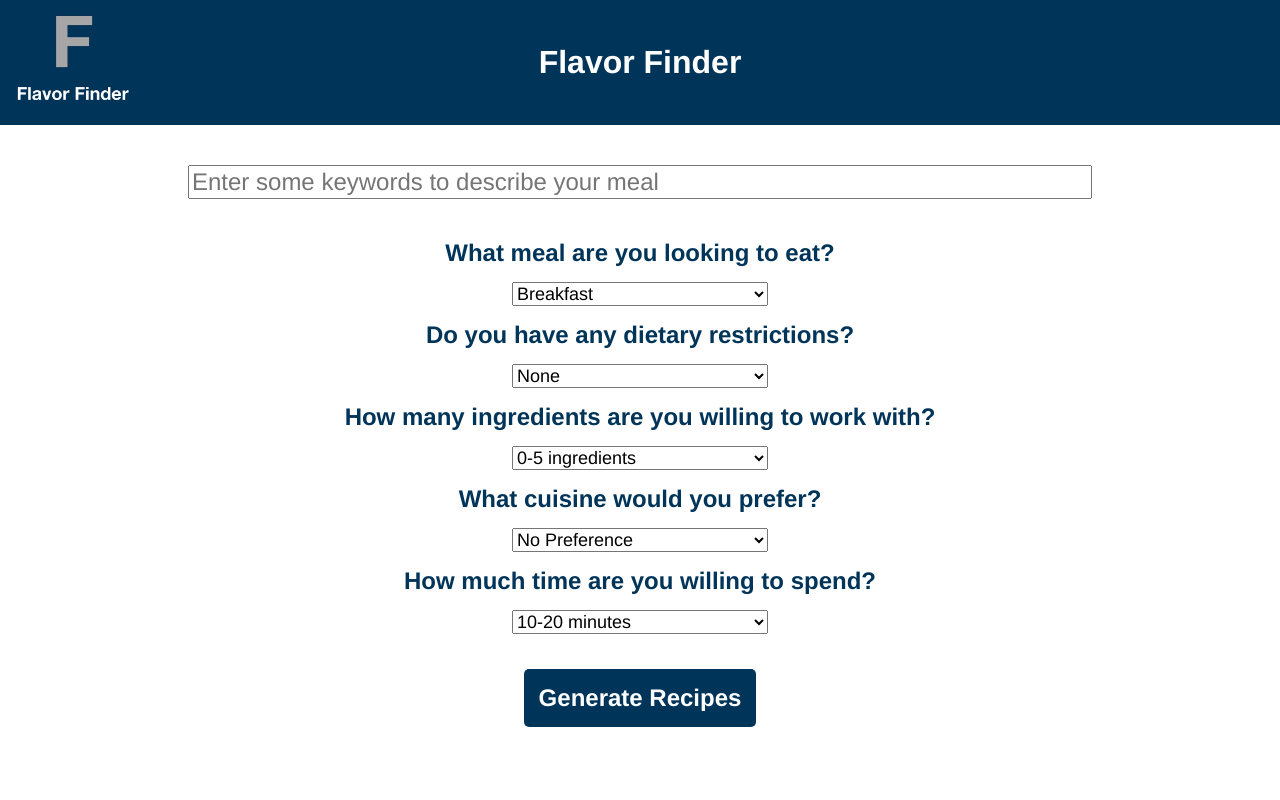
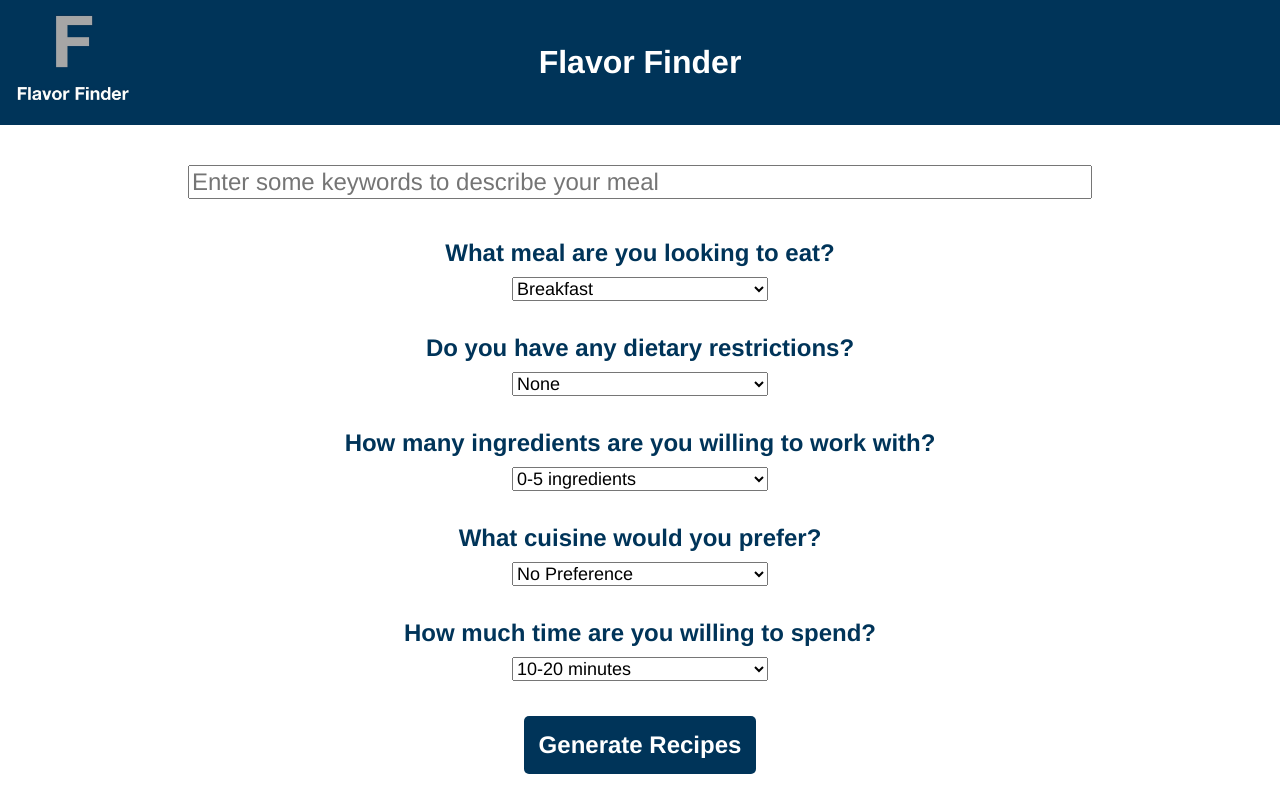
Before and after one commit to kushSharma924/meal-planner-app, a React (Create React App) app: page / in a window 1280 px wide. Built offline with nearby package versions, Linux system fonts and the light colour scheme.

Commit message:
button/drop-downs now clickable, fixed drop down spacing, compiler warnings resolved

```diff
--- a/src/components/Home.js
+++ b/src/components/Home.js
@@ -14,10 +14,10 @@ const Home = () => {
 
     const handleClick = () => {
         url += '&ingr=' + ingredients; // 10-20
-        if (diet != 'none') {
+        if (diet !== 'none') {
             url += '&health=' + diet; // vegetarian
         }
-        if (cuisine != 'none') {
+        if (cuisine !== 'none') {
             url += '&cuisineType=' + cuisine; // Asian
         }
         url += '&mealType=' + mealType; // Dinner
@@ -27,11 +27,11 @@ const Home = () => {
 
     }
 
-    const [mealType, setMealType] = React.useState('breakfast');
-    const [diet, setDiet] = React.useState('none');
-    const [ingredients, setIngredients] =  React.useState('0-5');
-    const [cuisine, setCuisine] = React.useState('none');
-    const [time, setTime] = React.useState('10-20');
+    const [mealType, setMealType] = useState('breakfast');
+    const [diet, setDiet] = useState('none');
+    const [ingredients, setIngredients] =  useState('0-5');
+    const [cuisine, setCuisine] = useState('none');
+    const [time, setTime] = useState('10-20');
 
     useEffect(() => {
         console.log(
@@ -76,6 +76,7 @@ const Home = () => {
                   value={mealType}
                   onChange = {handleMealTypeChanges}
             />
+            <br />
 
             <DropDown
                 label = "Do you have any dietary restrictions?"
@@ -88,6 +89,8 @@ const Home = () => {
                   value={diet}
                   onChange = {handleDietChanges}
             />
+            <br />
+
 
             <DropDown
                 label = "How many ingredients are you willing to work with?"
@@ -100,6 +103,8 @@ const Home = () => {
                   value={ingredients}
                   onChange = {handleIngredientsChanges}
             />
+            <br />
+
 
             <DropDown
                 label = "What cuisine would you prefer?"
@@ -112,6 +117,7 @@ const Home = () => {
                   value={cuisine}
                   onChange = {handleCuisineChanges}
             />
+            <br />
 
             <DropDown
                 label = "How much time are you willing to spend?"
@@ -124,7 +130,6 @@ const Home = () => {
                   value={time}
                   onChange = {handleTimeChanges}
             />
-
             <button onClick = {handleClick}>Generate Recipes</button>
         </div>
     );
--- a/src/index.css
+++ b/src/index.css
@@ -71,10 +71,14 @@ body {
     font-family: Helvetica, sans-serif;
     font-size: 18px;
     margin-bottom: 5px;
-    margin-top: 15px;
+    margin-top: 10px;
     display: block;
     margin-left: auto;
     margin-right: auto;
+}
+
+.drop-down select:hover {
+    cursor: pointer;
 }
 
 .home button {
@@ -88,3 +92,7 @@ body {
     margin-top: 20px;
     border-radius: 5px;
 }
+
+.home button:hover {
+    cursor: pointer;
+}
```
